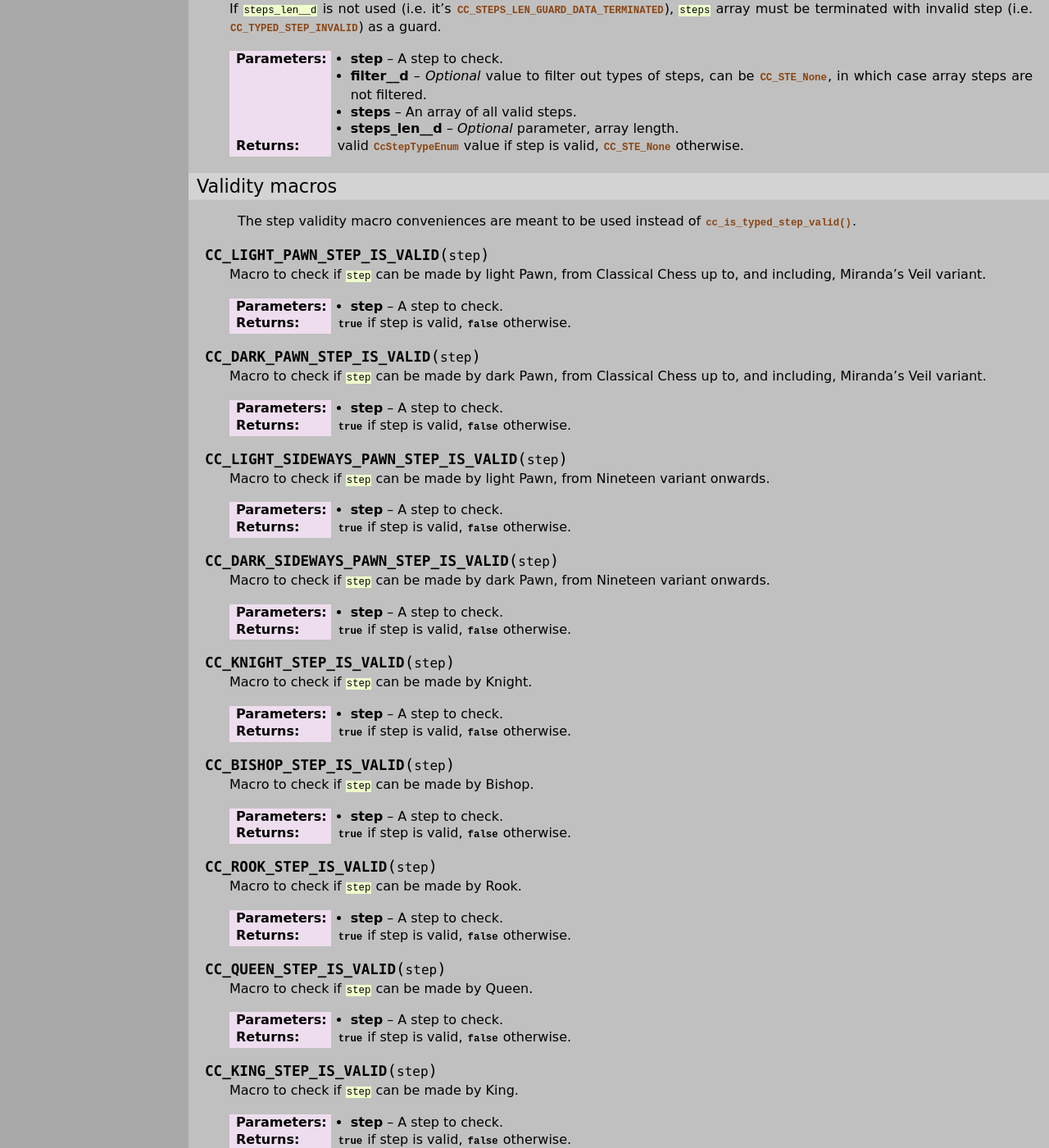
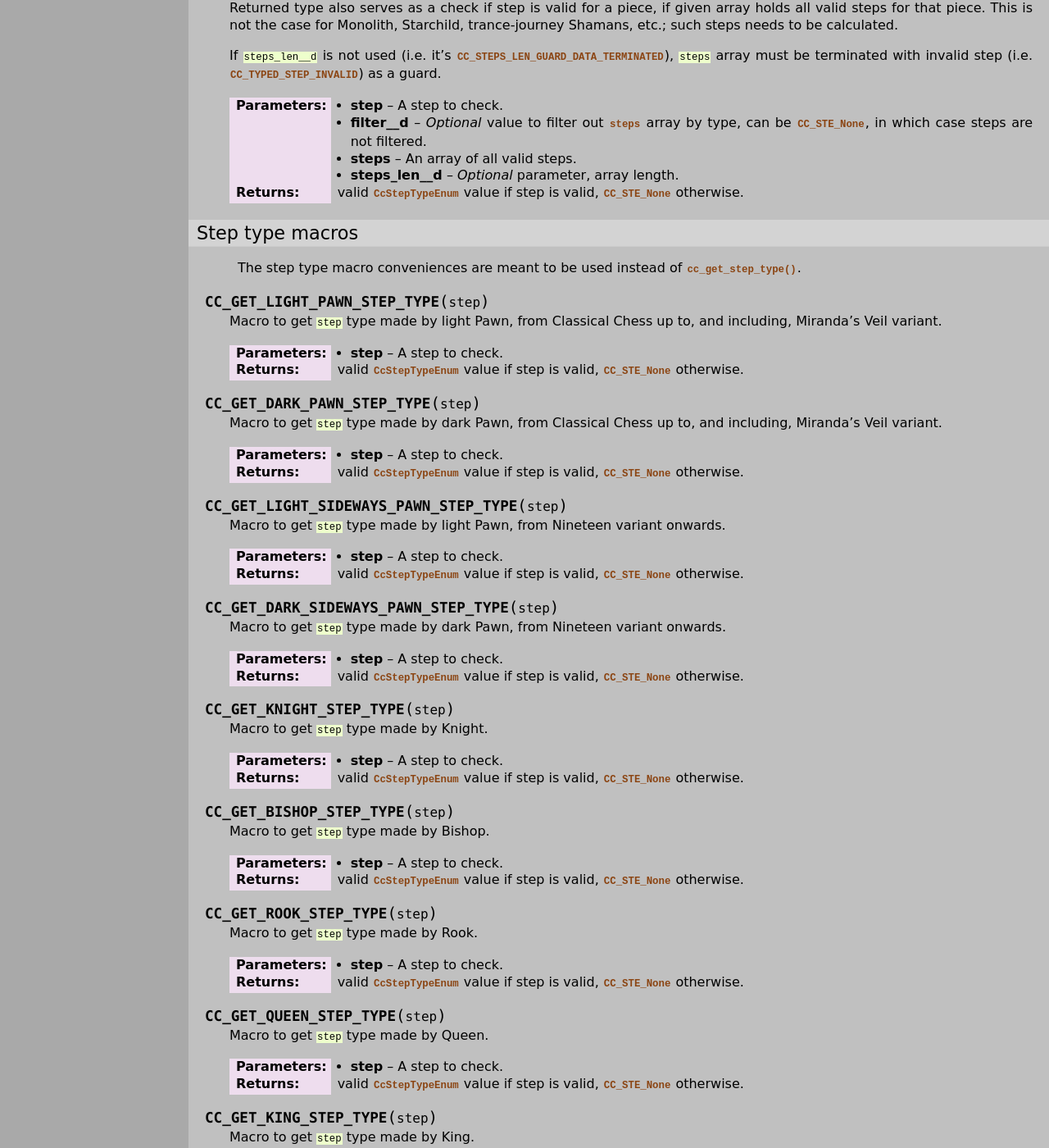
Before and after one commit to mmlacak/crochess, a Sphinx documentation site: the page built from docs/source/libcc/ccposdefs.rst, in a window 1280 px wide and 1400 px high, scrolled down 5876 px. Shown: the whole window at 82% size. Built offline with Sphinx 7.4.7, drawn with Linux system fonts in a browser that asks for light colours; some of the changed text lies outside the part shown.

Commit message:
Fixed step type macros + docs.

```diff
--- a/docs/source/conf.py
+++ b/docs/source/conf.py
@@ -26,10 +26,10 @@ copyright = '2021, Mario Mlačak'
 author = 'Mario Mlačak'
 
 # The short X.Y version
-version = "0.0.1.697:1129+20240913.031134"   # docs-new-lib-short-version-major-minor-feature-commit+meta~breaks-place-marker
+version = "0.0.1.698:1130+20240913.040900"   # docs-new-lib-short-version-major-minor-feature-commit+meta~breaks-place-marker
 
 # The full version, including alpha/beta/rc tags
-release = "0.0.1.697:1129+20240913.031134"   # docs-new-lib-full-version-major-minor-feature-commit+meta~breaks-place-marker
+release = "0.0.1.698:1130+20240913.040900"   # docs-new-lib-full-version-major-minor-feature-commit+meta~breaks-place-marker
 
 
 # -- General configuration ---------------------------------------------------
--- a/docs/source/libcc/ccposdefs.rst
+++ b/docs/source/libcc/ccposdefs.rst
@@ -418,11 +418,16 @@ Validity
     as a guard.
 
     :param step: A step to check.
-    :param filter__d: *Optional* value to filter out types of steps, can be
-        :c:enumerator:`CC_STE_None`, in which case array steps are not filtered.
+    :param filter__d: *Optional* value to filter out :c:var:`steps` array by type,
+        can be :c:enumerator:`CC_STE_None`, in which case steps are not filtered.
     :param steps: An array of all valid steps.
     :param steps_len__d: *Optional* parameter, array length.
     :returns: :c:data:`true` if step is valid, :c:data:`false` otherwise.
+
+.. _lbl-libcc-ccposdefs-steptype:
+
+Step type
+---------
 
 .. c:function:: CcStepTypeEnum cc_get_step_type( CcPos step, CcStepTypeEnum filter__d, CcTypedStep const steps[], size_t steps_len__d )
 
@@ -437,218 +442,232 @@ Validity
     as a guard.
 
     :param step: A step to check.
-    :param filter__d: *Optional* value to filter out types of steps, can be
-        :c:enumerator:`CC_STE_None`, in which case array steps are not filtered.
+    :param filter__d: *Optional* value to filter out :c:var:`steps` array by type,
+        can be :c:enumerator:`CC_STE_None`, in which case steps are not filtered.
     :param steps: An array of all valid steps.
     :param steps_len__d: *Optional* parameter, array length.
     :returns: valid :c:enum:`CcStepTypeEnum` value if step is valid,
         :c:enumerator:`CC_STE_None` otherwise.
 
-.. _lbl-libcc-ccposdefs-validitymacros:
+.. _lbl-libcc-ccposdefs-steptypemacros:
 
-Validity macros
-^^^^^^^^^^^^^^^
+Step type macros
+^^^^^^^^^^^^^^^^
 
-    The step validity macro conveniences are meant to be used instead
-    of :c:func:`cc_is_typed_step_valid()`.
+    The step type macro conveniences are meant to be used instead of :c:func:`cc_get_step_type()`.
 
-.. c:macro:: CC_LIGHT_PAWN_STEP_IS_VALID(step)
+.. c:macro:: CC_GET_LIGHT_PAWN_STEP_TYPE(step)
 
-    Macro to check if :c:`step` can be made by light Pawn, from
-    Classical Chess up to, and including, Miranda's Veil variant.
+    Macro to get :c:`step` type made by light Pawn, from Classical Chess up to,
+    and including, Miranda's Veil variant.
 
     :param step: A step to check.
-    :returns: :c:data:`true` if step is valid, :c:data:`false` otherwise.
+    :returns: valid :c:enum:`CcStepTypeEnum` value if step is valid,
+      :c:enumerator:`CC_STE_None` otherwise.
 
-.. c:macro:: CC_DARK_PAWN_STEP_IS_VALID(step)
+.. c:macro:: CC_GET_DARK_PAWN_STEP_TYPE(step)
 
-    Macro to check if :c:`step` can be made by dark Pawn, from
-    Classical Chess up to, and including, Miranda's Veil variant.
+    Macro to get :c:`step` type made by dark Pawn, from Classical Chess up to,
+    and including, Miranda's Veil variant.
 
     :param step: A step to check.
-    :returns: :c:data:`true` if step is valid, :c:data:`false` otherwise.
+    :returns: valid :c:enum:`CcStepTypeEnum` value if step is valid,
+      :c:enumerator:`CC_STE_None` otherwise.
 
-.. c:macro:: CC_LIGHT_SIDEWAYS_PAWN_STEP_IS_VALID(step)
+.. c:macro:: CC_GET_LIGHT_SIDEWAYS_PAWN_STEP_TYPE(step)
 
-    Macro to check if :c:`step` can be made by light Pawn,
-    from Nineteen variant onwards.
+    Macro to get :c:`step` type made by light Pawn, from Nineteen variant onwards.
 
     :param step: A step to check.
-    :returns: :c:data:`true` if step is valid, :c:data:`false` otherwise.
+    :returns: valid :c:enum:`CcStepTypeEnum` value if step is valid,
+      :c:enumerator:`CC_STE_None` otherwise.
 
-.. c:macro:: CC_DARK_SIDEWAYS_PAWN_STEP_IS_VALID(step)
+.. c:macro:: CC_GET_DARK_SIDEWAYS_PAWN_STEP_TYPE(step)
 
-    Macro to check if :c:`step` can be made by dark Pawn,
-    from Nineteen variant onwards.
+    Macro to get :c:`step` type made by dark Pawn, from Nineteen variant onwards.
 
     :param step: A step to check.
-    :returns: :c:data:`true` if step is valid, :c:data:`false` otherwise.
+    :returns: valid :c:enum:`CcStepTypeEnum` value if step is valid,
+      :c:enumerator:`CC_STE_None` otherwise.
 
 
-.. c:macro:: CC_KNIGHT_STEP_IS_VALID(step)
+.. c:macro:: CC_GET_KNIGHT_STEP_TYPE(step)
 
-    Macro to check if :c:`step` can be made by Knight.
+    Macro to get :c:`step` type made by Knight.
 
     :param step: A step to check.
-    :returns: :c:data:`true` if step is valid, :c:data:`false` otherwise.
+    :returns: valid :c:enum:`CcStepTypeEnum` value if step is valid,
+      :c:enumerator:`CC_STE_None` otherwise.
 
-.. c:macro:: CC_BISHOP_STEP_IS_VALID(step)
+.. c:macro:: CC_GET_BISHOP_STEP_TYPE(step)
 
-    Macro to check if :c:`step` can be made by Bishop.
+    Macro to get :c:`step` type made by Bishop.
 
     :param step: A step to check.
-    :returns: :c:data:`true` if step is valid, :c:data:`false` otherwise.
+    :returns: valid :c:enum:`CcStepTypeEnum` value if step is valid,
+      :c:enumerator:`CC_STE_None` otherwise.
 
-.. c:macro:: CC_ROOK_STEP_IS_VALID(step)
+.. c:macro:: CC_GET_ROOK_STEP_TYPE(step)
 
-    Macro to check if :c:`step` can be made by Rook.
+    Macro to get :c:`step` type made by Rook.
 
     :param step: A step to check.
-    :returns: :c:data:`true` if step is valid, :c:data:`false` otherwise.
+    :returns: valid :c:enum:`CcStepTypeEnum` value if step is valid,
+      :c:enumerator:`CC_STE_None` otherwise.
 
-.. c:macro:: CC_QUEEN_STEP_IS_VALID(step)
+.. c:macro:: CC_GET_QUEEN_STEP_TYPE(step)
 
-    Macro to check if :c:`step` can be made by Queen.
+    Macro to get :c:`step` type made by Queen.
 
     :param step: A step to check.
-    :returns: :c:data:`true` if step is valid, :c:data:`false` otherwise.
+    :returns: valid :c:enum:`CcStepTypeEnum` value if step is valid,
+      :c:enumerator:`CC_STE_None` otherwise.
 
-.. c:macro:: CC_KING_STEP_IS_VALID(step)
+.. c:macro:: CC_GET_KING_STEP_TYPE(step)
 
-    Macro to check if :c:`step` can be made by King.
+    Macro to get :c:`step` type made by King.
 
     :param step: A step to check.
-    :returns: :c:data:`true` if step is valid, :c:data:`false` otherwise.
+    :returns: valid :c:enum:`CcStepTypeEnum` value if step is valid,
+      :c:enumerator:`CC_STE_None` otherwise.
 
 
-.. c:macro:: CC_PEGASUS_STEP_IS_VALID(step)
+.. c:macro:: CC_GET_PEGASUS_STEP_TYPE(step)
 
-    Macro to check if :c:`step` can be made by Pegasus.
+    Macro to get :c:`step` type made by Pegasus.
 
     :param step: A step to check.
-    :returns: :c:data:`true` if step is valid, :c:data:`false` otherwise.
+    :returns: valid :c:enum:`CcStepTypeEnum` value if step is valid,
+      :c:enumerator:`CC_STE_None` otherwise.
 
-.. c:macro:: CC_PYRAMID_STEP_IS_VALID(step)
+.. c:macro:: CC_GET_PYRAMID_STEP_TYPE(step)
 
-    Macro to check if :c:`step` can be made by Pyramid.
+    Macro to get :c:`step` type made by Pyramid.
 
     :param step: A step to check.
-    :returns: :c:data:`true` if step is valid, :c:data:`false` otherwise.
+    :returns: valid :c:enum:`CcStepTypeEnum` value if step is valid,
+      :c:enumerator:`CC_STE_None` otherwise.
 
-.. c:macro:: CC_UNICORN_SHORT_STEP_IS_VALID(step)
+.. c:macro:: CC_GET_UNICORN_SHORT_STEP_TYPE(step)
 
-    Macro to check if :c:`step` can be made by Unicorn featuring
+    Macro to get :c:`step` type made by Unicorn featuring
     short step.
 
     :param step: A step to check.
-    :returns: :c:data:`true` if step is valid, :c:data:`false` otherwise.
+    :returns: valid :c:enum:`CcStepTypeEnum` value if step is valid,
+      :c:enumerator:`CC_STE_None` otherwise.
 
-.. c:macro:: CC_UNICORN_LONG_STEP_IS_VALID(step)
+.. c:macro:: CC_GET_UNICORN_LONG_STEP_TYPE(step)
 
-    Macro to check if :c:`step` can be made by Unicorn featuring
+    Macro to get :c:`step` type made by Unicorn featuring
     long step.
 
     :param step: A step to check.
-    :returns: :c:data:`true` if step is valid, :c:data:`false` otherwise.
+    :returns: valid :c:enum:`CcStepTypeEnum` value if step is valid,
+      :c:enumerator:`CC_STE_None` otherwise.
 
 
-.. c:macro:: CC_STAR_STEP_IS_VALID(step)
+.. c:macro:: CC_GET_STAR_STEP_TYPE(step)
 
-    Macro to check if :c:`step` can be made by Star.
+    Macro to get :c:`step` type made by Star.
 
     :param step: A step to check.
-    :returns: :c:data:`true` if step is valid, :c:data:`false` otherwise.
+    :returns: valid :c:enum:`CcStepTypeEnum` value if step is valid,
+      :c:enumerator:`CC_STE_None` otherwise.
 
-.. c:macro:: CC_CENTAUR_SHORT_STEP_IS_VALID(step)
+.. c:macro:: CC_GET_CENTAUR_SHORT_STEP_TYPE(step)
 
-    Macro to check if :c:`step` can be made by Centaur featuring
+    Macro to get :c:`step` type made by Centaur featuring
     short step.
 
     :param step: A step to check.
-    :returns: :c:data:`true` if step is valid, :c:data:`false` otherwise.
+    :returns: valid :c:enum:`CcStepTypeEnum` value if step is valid,
+      :c:enumerator:`CC_STE_None` otherwise.
 
-.. c:macro:: CC_CENTAUR_LONG_STEP_IS_VALID(step)
+.. c:macro:: CC_GET_CENTAUR_LONG_STEP_TYPE(step)
 
-    Macro to check if :c:`step` can be made by Centaur featuring
+    Macro to get :c:`step` type made by Centaur featuring
     long step.
 
     :param step: A step to check.
-    :returns: :c:data:`true` if step is valid, :c:data:`false` otherwise.
+    :returns: valid :c:enum:`CcStepTypeEnum` value if step is valid,
+      :c:enumerator:`CC_STE_None` otherwise.
 
-.. c:macro:: CC_SERPENT_LEFT_STEP_IS_VALID(step)
+.. c:macro:: CC_GET_SERPENT_LEFT_STEP_TYPE(step)
 
-    Macro to check if :c:`step` can be made by Serpent featuring
+    Macro to get :c:`step` type made by Serpent featuring
     left diagonal step.
 
     :param step: A step to check.
-    :returns: :c:data:`true` if step is valid, :c:data:`false` otherwise.
+    :returns: valid :c:enum:`CcStepTypeEnum` value if step is valid,
+      :c:enumerator:`CC_STE_None` otherwise.
 
-.. c:macro:: CC_SERPENT_RIGHT_STEP_IS_VALID(step)
+.. c:macro:: CC_GET_SERPENT_RIGHT_STEP_TYPE(step)
 
-    Macro to check if :c:`step` can be made by Serpent featuring
+    Macro to get :c:`step` type made by Serpent featuring
     right diagonal step.
 
     :param step: A step to check.
-    :returns: :c:data:`true` if step is valid, :c:data:`false` otherwise.
+    :returns: valid :c:enum:`CcStepTypeEnum` value if step is valid,
+      :c:enumerator:`CC_STE_None` otherwise.
 
-.. c:macro:: CC_SERPENT_STEP_IS_VALID(step)
+.. c:macro:: CC_GET_SERPENT_STEP_TYPE(step)
 
-    Macro to check if :c:`step` can be made by Serpent featuring
-    initial step.
+    Macro to get :c:`step` type made by Serpent.
 
     :param step: A step to check.
-    :returns: :c:data:`true` if step is valid, :c:data:`false` otherwise.
+    :returns: valid :c:enum:`CcStepTypeEnum` value if step is valid,
+      :c:enumerator:`CC_STE_None` otherwise.
 
-.. c:macro:: CC_SERPENT_COLOR_CHANGE_STEP_IS_VALID(step)
 
-    Macro to check if color-changing :c:`step` can be made by Serpent.
+.. c:macro:: CC_GET_LIGHT_SCOUT_STEP_TYPE(step)
+
+    Macro to get :c:`step` type made by light Scout.
 
     :param step: A step to check.
-    :returns: :c:data:`true` if step is valid, :c:data:`false` otherwise.
+    :returns: valid :c:enum:`CcStepTypeEnum` value if step is valid,
+      :c:enumerator:`CC_STE_None` otherwise.
+
+.. c:macro:: CC_GET_DARK_SCOUT_STEP_TYPE(step)
+
+    Macro to get :c:`step` type made by dark Scout.
+
+    :param step: A step to check.
+    :returns: valid :c:enum:`CcStepTypeEnum` value if step is valid,
+      :c:enumerator:`CC_STE_None` otherwise.
+
+.. c:macro:: CC_GET_GRENADIER_STEP_TYPE(step)
+
+    Macro to get :c:`step` type made by Grenadier.
+
+    :param step: A step to check.
+    :returns: valid :c:enum:`CcStepTypeEnum` value if step is valid,
+      :c:enumerator:`CC_STE_None` otherwise.
 
 
-.. c:macro:: CC_LIGHT_SCOUT_STEP_IS_VALID(step)
+.. c:macro:: CC_GET_LIGHT_SHAMAN_STEP_TYPE(step)
 
-    Macro to check if :c:`step` can be made by light Scout.
+    Macro to get :c:`step` type made by light Shaman.
 
     :param step: A step to check.
-    :returns: :c:data:`true` if step is valid, :c:data:`false` otherwise.
+    :returns: valid :c:enum:`CcStepTypeEnum` value if step is valid,
+      :c:enumerator:`CC_STE_None` otherwise.
 
-.. c:macro:: CC_DARK_SCOUT_STEP_IS_VALID(step)
+.. c:macro:: CC_GET_DARK_SHAMAN_STEP_TYPE(step)
 
-    Macro to check if :c:`step` can be made by dark Scout.
+    Macro to get :c:`step` type made by dark Shaman.
 
     :param step: A step to check.
-    :returns: :c:data:`true` if step is valid, :c:data:`false` otherwise.
+    :returns: valid :c:enum:`CcStepTypeEnum` value if step is valid,
+      :c:enumerator:`CC_STE_None` otherwise.
 
-.. c:macro:: CC_GRENADIER_STEP_IS_VALID(step)
+.. c:macro:: CC_GET_STARCHILD_MIRACLE_STEP_TYPE(step)
 
-    Macro to check if :c:`step` can be made by Grenadier.
+    Macro to get :c:`step` type made by Starchild.
 
     :param step: A step to check.
-    :returns: :c:data:`true` if step is valid, :c:data:`false` otherwise.
-
-
-.. c:macro:: CC_LIGHT_SHAMAN_STEP_IS_VALID(step)
-
-    Macro to check if :c:`step` can be made by light Shaman.
-
-    :param step: A step to check.
-    :returns: :c:data:`true` if step is valid, :c:data:`false` otherwise.
-
-.. c:macro:: CC_DARK_SHAMAN_STEP_IS_VALID(step)
-
-    Macro to check if :c:`step` can be made by dark Shaman.
-
-    :param step: A step to check.
-    :returns: :c:data:`true` if step is valid, :c:data:`false` otherwise.
-
-.. c:macro:: CC_STARCHILD_MIRACLE_STEP_IS_VALID(step)
-
-    Macro to check if miracle-:c:`step` can be made by Starchild.
-
-    :param step: A step to check.
-    :returns: :c:data:`true` if step is valid, :c:data:`false` otherwise.
+    :returns: valid :c:enum:`CcStepTypeEnum` value if step is valid,
+      :c:enumerator:`CC_STE_None` otherwise.
 
 .. _lbl-libcc-ccposdefs-functions:
 
```
Also changed, not shown: README.md (+2 -2 lines), 4 other files.
